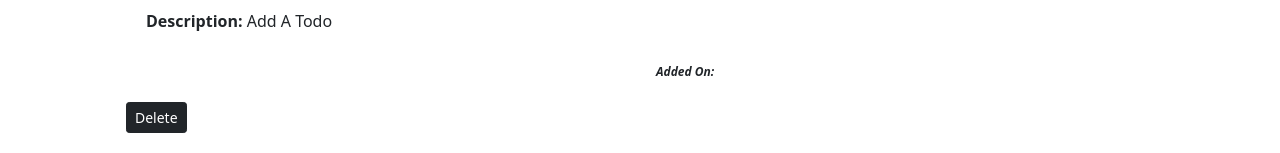
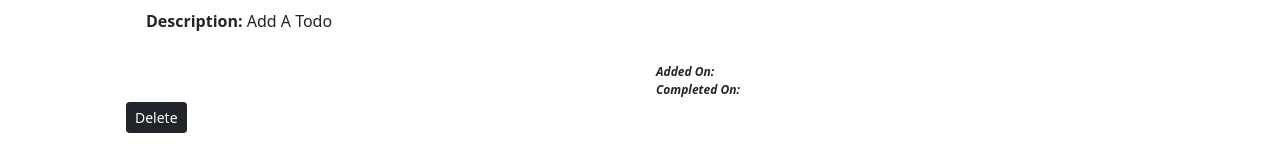
Before and after one commit to AshwathMittal/Angular-ListToDo, an Angular app: page / in a window 1280 px wide. Shown: the part 381-534 px from the top of the page. Built offline with nearby package versions, Linux system fonts and the light colour scheme.

Commit message:
Bug Fixed

```diff
--- a/src/app/MyComponents/add-todo/add-todo.component.ts
+++ b/src/app/MyComponents/add-todo/add-todo.component.ts
@@ -15,15 +15,16 @@ export class AddTodoComponent implements OnInit {
   ngOnInit(): void {
   }
   onSubmit(){
-
     const todo = {
       sno: 8,
       title: this.title,
       desc: this.desc,
       active: true,
-      date: "(Not yet completed)",
+      date: "Yet To Complete",
      dateOnAdded: new Date().toDateString() + ", "  + new Date().getHours().toLocaleString() + ":" + new Date().getMinutes().toLocaleString()
     }
     this.todoAdd.emit(todo)
+    this.title = ""
+    this.desc = ""
   }
 }
--- a/src/app/MyComponents/todo-item/todo-item.component.html
+++ b/src/app/MyComponents/todo-item/todo-item.component.html
@@ -9,7 +9,7 @@
         <br>
         <div class="date">
 
-            <i> <b> Added On:</b> {{todo.dateOnAdded}} <br> {{todo.date}} </i>
+            <i> <b> Added On:</b> {{todo.dateOnAdded}} <br>  <b> Completed On:</b>{{todo.date}} </i>
         </div>
         <br>
         <button class="btn btn-sm btn-dark" (click)="onClick(todo)">Delete</button>
--- a/src/app/MyComponents/todos/todos.component.ts
+++ b/src/app/MyComponents/todos/todos.component.ts
@@ -28,6 +28,7 @@ export class TodosComponent implements OnInit {
       else{
         this.todos = JSON.parse(this.localItem)
       }
+
       this.headingHere = ""
 
 
@@ -38,8 +39,6 @@ export class TodosComponent implements OnInit {
   ngOnInit(): void {
   }
   deleteTodo(todo: Todo){
-
-    console.log(this.todos.length);
     const index = this.todos.indexOf(todo)
     console.log(index);
 
@@ -55,9 +54,9 @@ export class TodosComponent implements OnInit {
 
     }
     console.log(this.todos.length);
-
   }
   addTodo(todo: Todo){
+
     console.log(todo);
 
     this.todos.push(todo)
@@ -74,6 +73,7 @@ export class TodosComponent implements OnInit {
     console.log(this.todos.length);
 
 
+
   }
   toggleTodo(todo: Todo){
     const index = this.todos.indexOf(todo)
@@ -81,13 +81,14 @@ export class TodosComponent implements OnInit {
 
     this.todos[index].active = !this.todos[index].active;
     if(this.todos[index].active == false){
-    this.todos[index].date = "Completed On: " + new Date().toDateString() + ", "  + new Date().getHours().toLocaleString() + ":" + new Date().getMinutes().toLocaleString()
+    this.todos[index].date =  new Date().toDateString() + ", "  + new Date().getHours().toLocaleString() + ":" + new Date().getMinutes().toLocaleString()
     }
     else{
-    this.todos[index].date= "(Not yet completed)"
+    this.todos[index].date= "Yet To Complete"
 
     }
     localStorage.setItem("todos", JSON.stringify(this.todos))
+
 
     if(this.todos.length == 0){
       this.headingHere = ""
```
Lines whose indentation alone changed are shown as unchanged.
